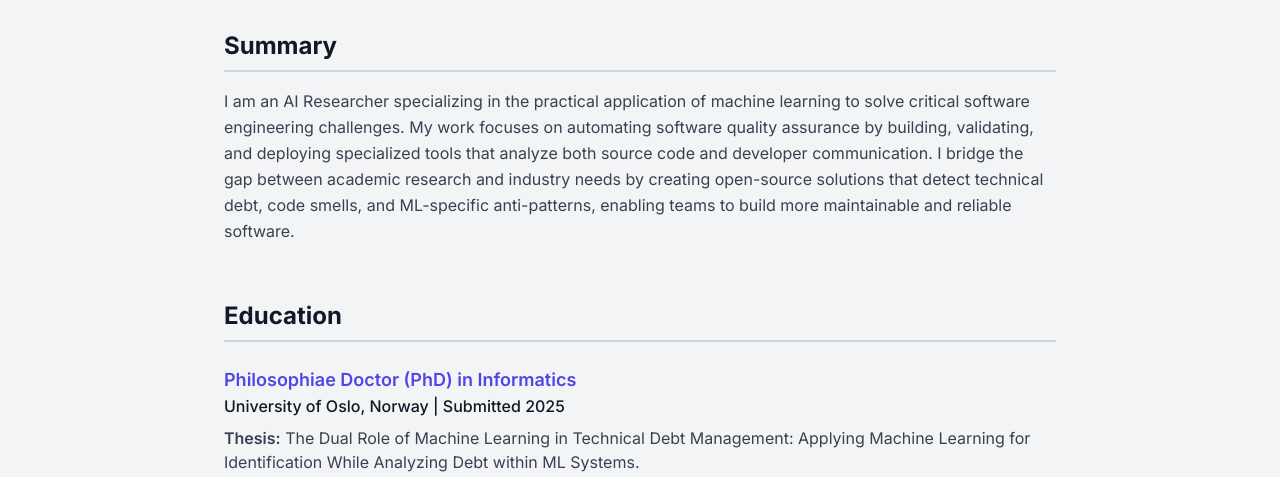
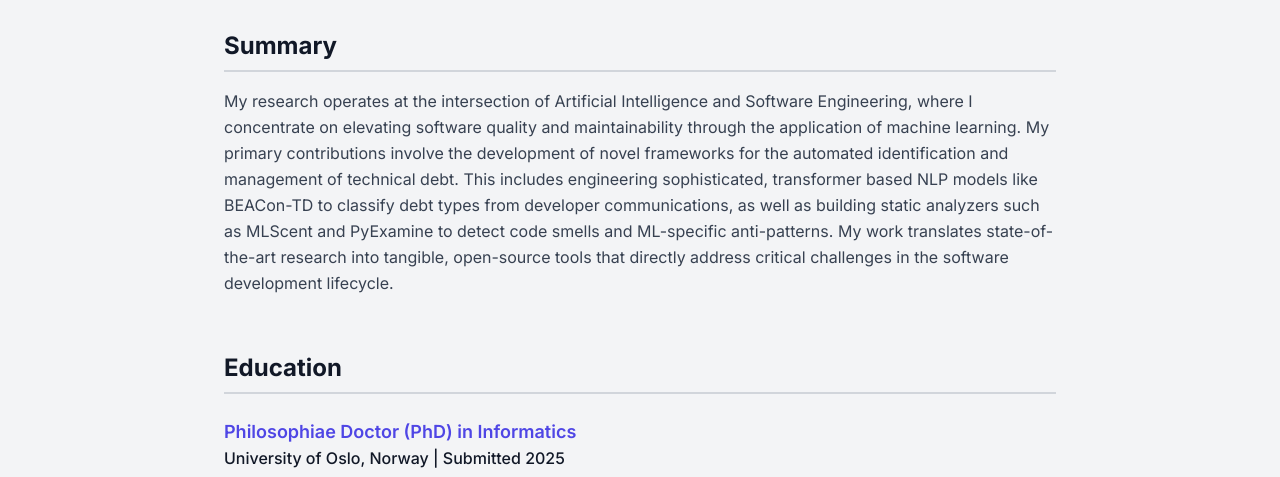
Before and after one commit to KarthikShivasankar/page, a plain HTML site: page index.html in a window 1280 px wide. Shown: the part 254-731 px from the top of the page. Drawn offline with nearby package versions, Linux system fonts and the light colour scheme.

Commit message:
Update index.html

```diff
--- a/index.html
+++ b/index.html
@@ -81,8 +81,7 @@
             <section>
                 <h2 class="text-2xl font-bold border-b-2 border-gray-300 dark:border-gray-700 pb-2 mb-4">Summary</h2>
                 <p class="text-gray-700 dark:text-gray-300 leading-relaxed">
-                    I am an AI Researcher specializing in the practical application of machine learning to solve critical software engineering challenges. My work focuses on automating software quality assurance by building, validating, and deploying specialized tools that analyze both source code and developer communication. I bridge the gap between academic research and industry needs by creating open-source solutions that detect technical debt, code smells, and ML-specific anti-patterns, enabling teams to build more maintainable and reliable software.
-                </p>
+                    My research operates at the intersection of Artificial Intelligence and Software Engineering, where I concentrate on elevating software  quality and maintainability through the application of machine learning. My primary contributions involve the development of novel     frameworks for the automated identification and management of technical debt. This includes engineering sophisticated, transformer     based NLP models like BEACon-TD to classify debt types from developer communications, as well as building static analyzers such as MLScent and PyExamine to detect code smells and ML-specific anti-patterns. My work translates state-of-the-art research into tangible, open-source tools that directly address critical challenges in the software development lifecycle.
             </section>
 
             <!-- Education Section -->
```
